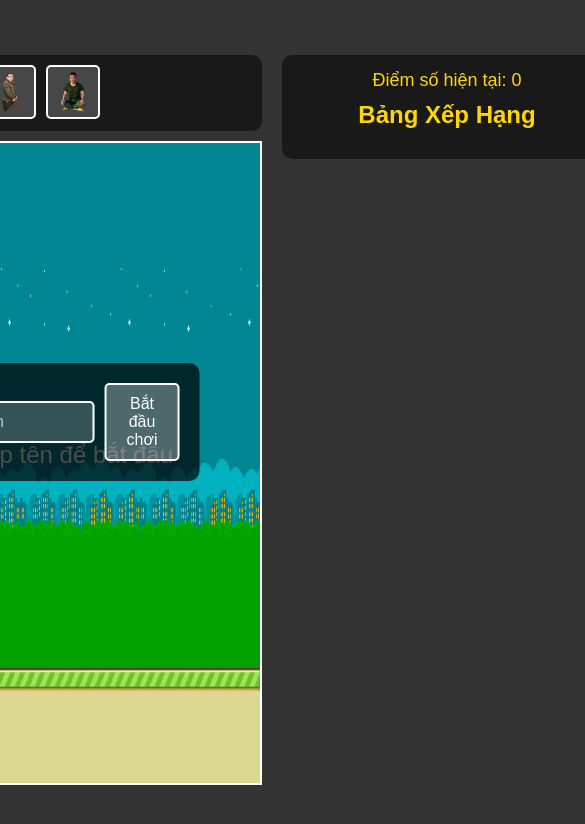
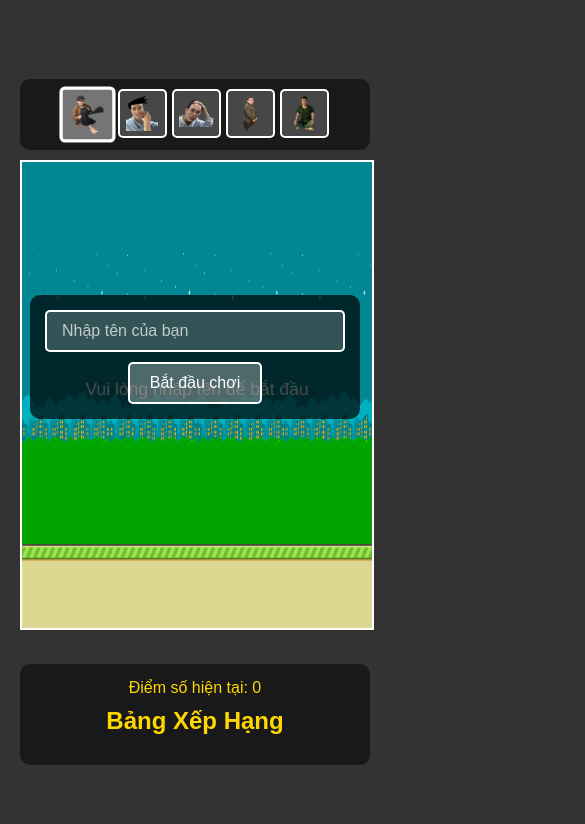
Before and after one commit to ggiiaanngg/random, a plain HTML site: page index.html in a window 390 px wide. Shown: the top 824 px of the page, 585 px wide, since content can reach past the window. Drawn offline with Linux system fonts and the light colour scheme.

Commit message:
Add mobile responsive design

```diff
--- a/index.html
+++ b/index.html
@@ -20,12 +20,17 @@
             display: flex;
             gap: 20px;
             align-items: flex-start;
+            flex-direction: row;
+            max-width: 100%;
+            padding: 10px;
         }
         .game-section {
             position: relative;
         }
         canvas {
             border: 2px solid #fff;
+            max-width: 100%;
+            height: auto;
         }
         .bird-picker {
             display: flex;
@@ -34,6 +39,8 @@
             background: rgba(0, 0, 0, 0.5);
             border-radius: 10px;
             margin-bottom: 10px;
+            flex-wrap: wrap;
+            justify-content: center;
         }
         .bird-option {
             width: 40px;
@@ -70,6 +77,7 @@
             padding: 20px;
             border-radius: 10px;
             z-index: 100;
+            flex-direction: row;
         }
         .player-form input {
             padding: 10px 15px;
@@ -93,6 +101,7 @@
             cursor: pointer;
             font-size: 16px;
             transition: all 0.2s;
+            white-space: nowrap;
         }
         .player-form button:hover {
             background: rgba(255, 255, 255, 0.4);
@@ -104,6 +113,8 @@
             border-radius: 10px;
             color: #fff;
             min-width: 300px;
+            max-width: 100%;
+            box-sizing: border-box;
         }
         .leaderboard h2 {
             text-align: center;
@@ -138,10 +149,112 @@
         .leaderboard-name {
             flex: 1;
             margin: 0 10px;
+            overflow: hidden;
+            text-overflow: ellipsis;
+            white-space: nowrap;
         }
         .leaderboard-score {
             font-weight: bold;
             color: #4EC0CA;
+        }
+
+        /* Mobile Styles */
+        @media (max-width: 768px) {
+            .game-container {
+                flex-direction: column;
+                align-items: center;
+            }
+
+            .game-section {
+                width: 100%;
+                max-width: 480px;
+            }
+
+            canvas {
+                width: 100%;
+                height: auto;
+                max-height: 70vh;
+            }
+
+            .bird-picker {
+                justify-content: center;
+                gap: 5px;
+            }
+
+            .bird-option {
+                width: 35px;
+                height: 35px;
+            }
+
+            .player-form {
+                flex-direction: column;
+                width: 90%;
+                max-width: 300px;
+                padding: 15px;
+            }
+
+            .player-form input {
+                width: 100%;
+                box-sizing: border-box;
+            }
+
+            .leaderboard {
+                width: 100%;
+                margin-top: 10px;
+                min-width: unset;
+            }
+
+            .current-score {
+                font-size: 16px;
+            }
+
+            body {
+                padding: 10px;
+                box-sizing: border-box;
+            }
+        }
+
+        /* Thêm styles cho màn hình siêu nhỏ */
+        @media (max-width: 320px) {
+            .bird-option {
+                width: 30px;
+                height: 30px;
+            }
+
+            .player-form {
+                padding: 10px;
+            }
+
+            .player-form input,
+            .player-form button {
+                font-size: 14px;
+                padding: 8px 12px;
+            }
+
+            .leaderboard {
+                font-size: 14px;
+            }
+        }
+
+        /* Xoay ngang điện thoại */
+        @media (max-height: 500px) and (orientation: landscape) {
+            .game-container {
+                flex-direction: row;
+            }
+
+            .game-section {
+                flex: 1;
+            }
+
+            canvas {
+                max-height: 90vh;
+                width: auto;
+            }
+
+            .leaderboard {
+                max-height: 90vh;
+                overflow-y: auto;
+            }
         }
     </style>
 </head>
```
Also changed, not shown: 1 other file.
